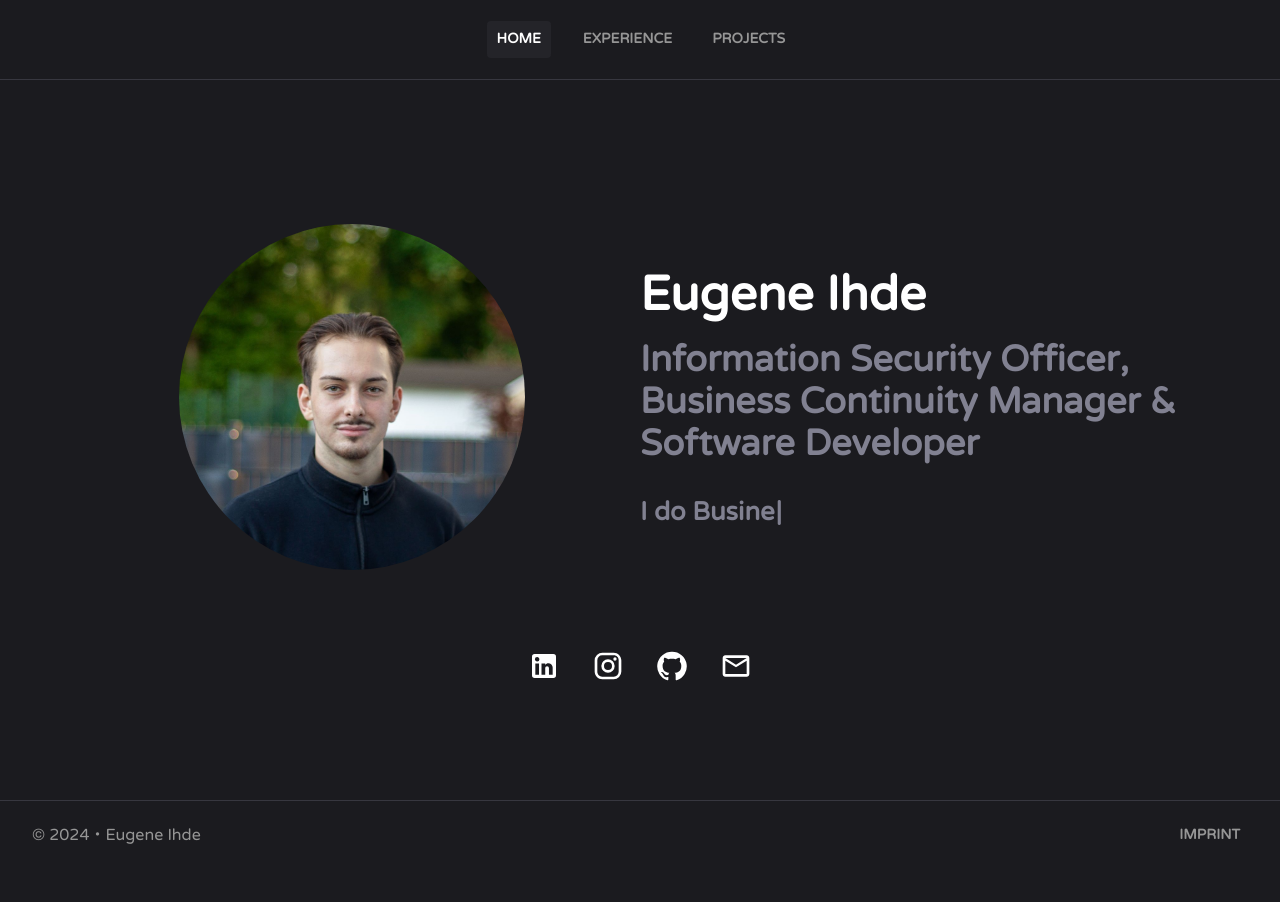
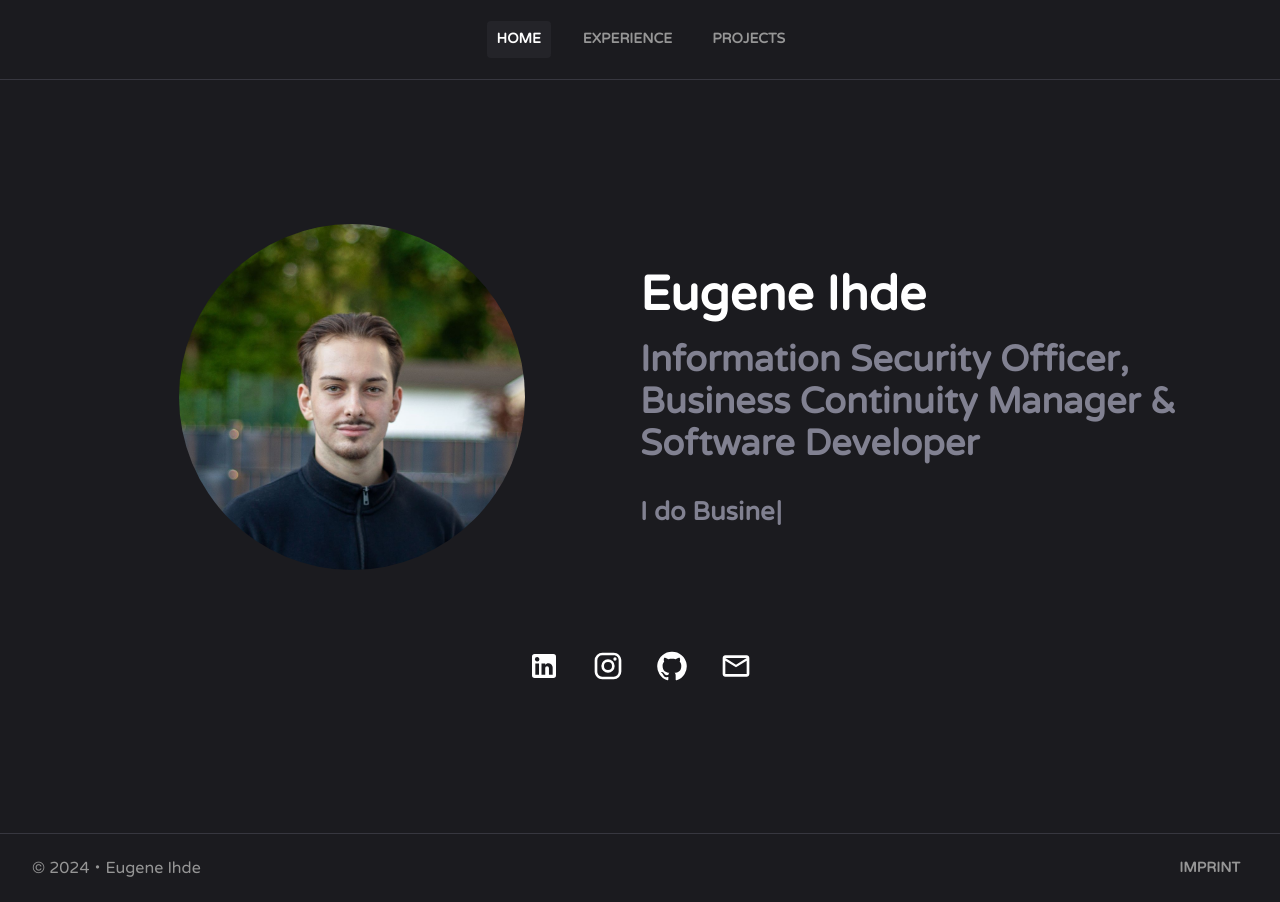
Before and after one commit to eugeneihde/eugene-ihde.de, a React (Vite) app: page / in a window 1280 px wide. Before the commit the page ends 870 px from the top, so only its background shows below. Built offline with nearby package versions, Linux system fonts and the light colour scheme; the HTML template or start-up script is replaced by a standard one.

Commit message:
[fix]: fix footer bug

```diff
--- a/src/App.tsx
+++ b/src/App.tsx
@@ -16,6 +16,7 @@ import { themeProviderConfig } from './config/theme.config';
 const App = () => {
   return (
     <>
+      <Box display="flex" flexDirection="column" minHeight="100vh">
         <ThemeProvider theme={themeProviderConfig}>
           <CssBaseline />
           <Box className={styles.root__box}>
@@ -34,6 +35,7 @@ const App = () => {
           </Box>
           <Footer />
         </ThemeProvider>
+      </Box>
     </>
   );
 };
--- a/src/assets/css/main.module.css
+++ b/src/assets/css/main.module.css
@@ -20,7 +20,7 @@
 }
 
 .root__box {
-  height: calc(100vh - 8rem) !important;
+  min-height: 100vh;
 }
 
 .root__container {
```
Lines whose indentation alone changed are shown as unchanged.
